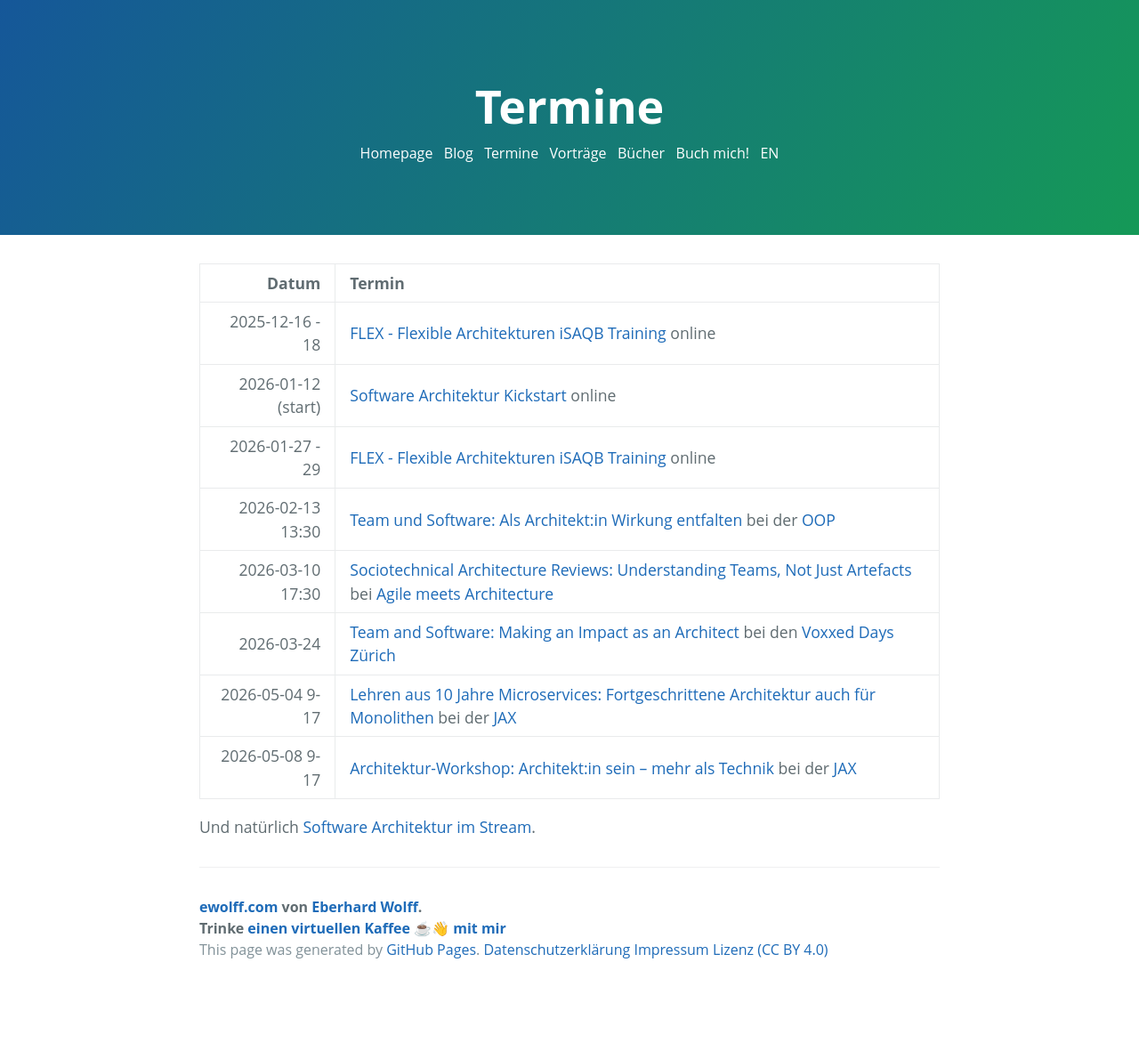
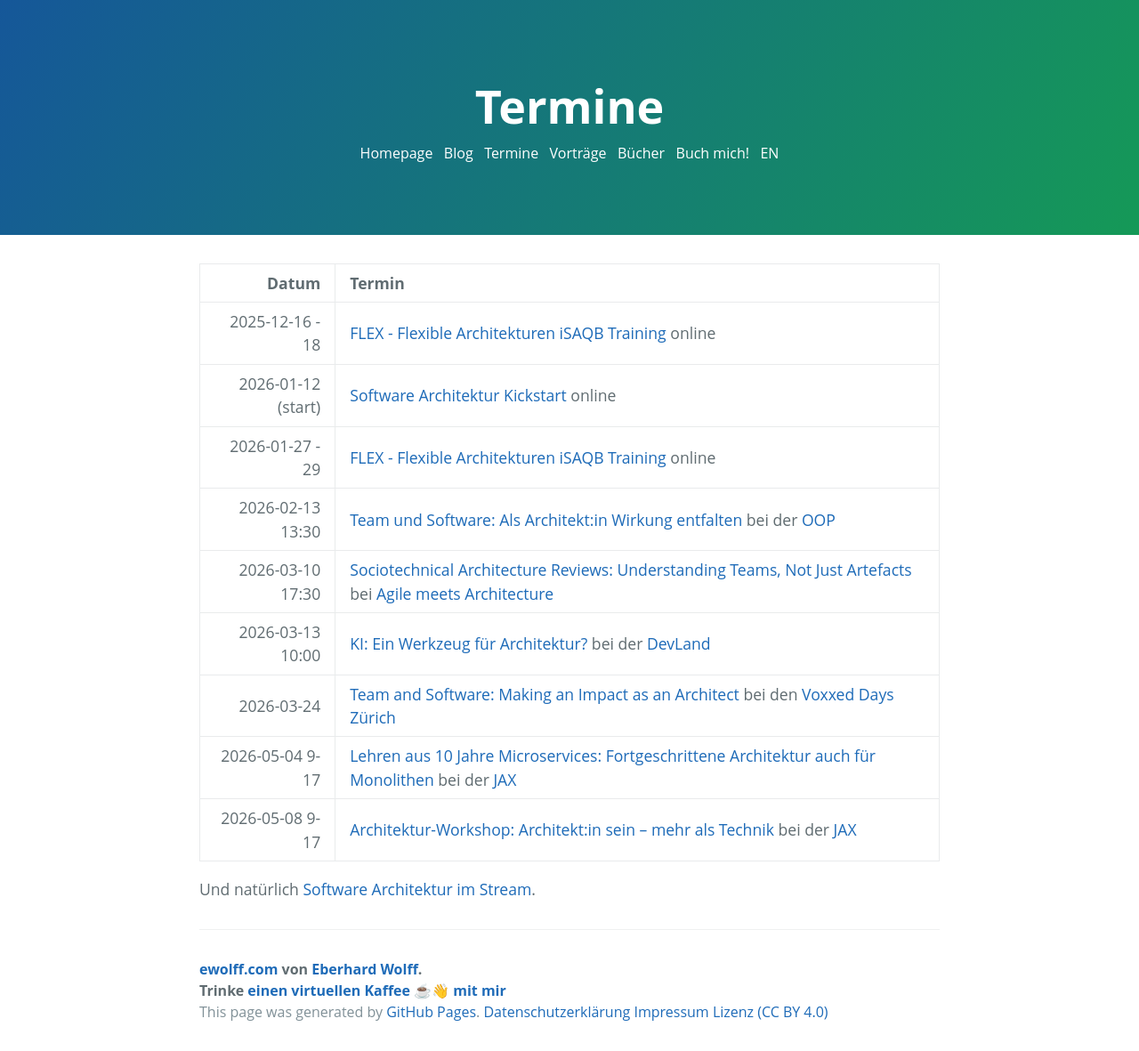
Before and after one commit to ewolff/ewolff.com, a Jekyll site: the page built from termine.md, in a window 1280 px wide. Shown: the whole page at 89% size. Built offline with Jekyll 4.4.1, drawn with Linux system fonts in a browser that asks for light colours; before the commit the page ends 1111 px from its top, so only the background shows below that.

Commit message:
DevLand ergänzt

```diff
--- a/termine.md
+++ b/termine.md
@@ -10,6 +10,7 @@ layout: de
 |  2026-01-27 - 29 | [FLEX - Flexible Architekturen iSAQB Training](https://www.socreatory.com/de/trainings/flex) online                                                                                                         |
 | 2026-02-13 13:30 | [Team und Software: Als Architekt:in Wirkung entfalten](https://www.oop-konferenz.de/de/programm/konferenzprogramm/speaker/sprecherdetails/eberhard-eberhard) bei der [OOP](https://www.oop-konferenz.de/) |
 | 2026-03-10 17:30 | [Sociotechnical Architecture Reviews: Understanding Teams, Not Just Artefacts](https://www.agile-meets-architecture.com/sessions/sociotechnical-architecture-reviews-understanding-teams-not-just-artefacts) bei [Agile meets Architecture](https://www.agile-meets-architecture.com/) |
+| 2026-03-13 10:00 | [KI: Ein Werkzeug für Architektur?](https://meine.doag.org/events/devland/2026/agenda/#agendaId.7017) bei der [DevLand](https://www.devland.eu/de/#c63116)|
 | 2026-03-24 | [Team and Software: Making an Impact as an Architect](https://vdz26.voxxeddays.ch/talk/?id=2546) bei den [Voxxed Days Zürich](https://vdz26.voxxeddays.ch/) |
 | 2026-05-04 9-17 | [Lehren aus 10 Jahre Microservices: Fortgeschrittene Architektur auch für Monolithen](https://jax.de/microservices-modularisierung/microservices-workshop-fortgeschrittene) bei der [JAX](https://jax.de/) |
 | 2026-05-08 9-17 | [Architektur-Workshop: Architekt:in sein – mehr als Technik](https://jax.de/software-architecture/architektur-workshop-technik-kommunikation-organisation)  bei der [JAX](https://jax.de/) |
```
Also changed, not shown: schedule.md (+1 -0 lines).
